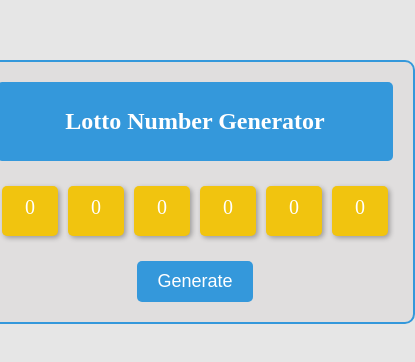
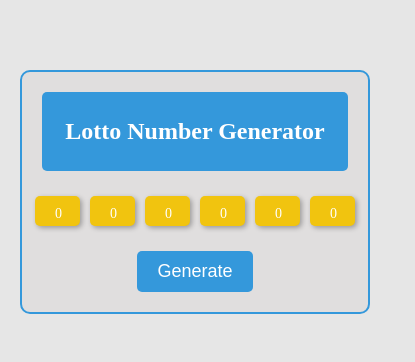
Before and after one commit to atma50/Random-Number-Generator, a plain HTML site: page index.html in a window 390 px wide. Shown: the part 230-592 px from the top of the page, 415 px wide, since content can reach past the window. Drawn offline with Linux system fonts and the light colour scheme.

Commit message:
Update style.css

```diff
--- a/style.css
+++ b/style.css
@@ -7,18 +7,18 @@
   }
 
   #main-container {
-    max-width: 440px; /* Reduce sized from 480px */
+    max-width: 350px; /* Reduce from 480px, changed to 350px */
   }
 
   #number-container p {
-    font-size: 20px !important; /* Reduce sized from 25px */
+    font-size: 14px !important; /* Reduce from 25px, changed to 14px */
     margin: 5px;
     background-color: #f1c40f;
     display: inline-block;
-    padding: 10px 20px;
+    padding: 3px 3px; /* Reduce from 10px 15px */
     border-radius: 5px;
-    width: 40px !important;
-    height: 30px !important;
+    width: 5px !important; /* Reduce from 40px to 5px */
+    height: 10px !important; /* Reduce from 30px to 10px */
     text-align: center;
     color: #fff;
     box-shadow: 2px 2px 5px rgba(0, 0, 0, 0.3);
```
